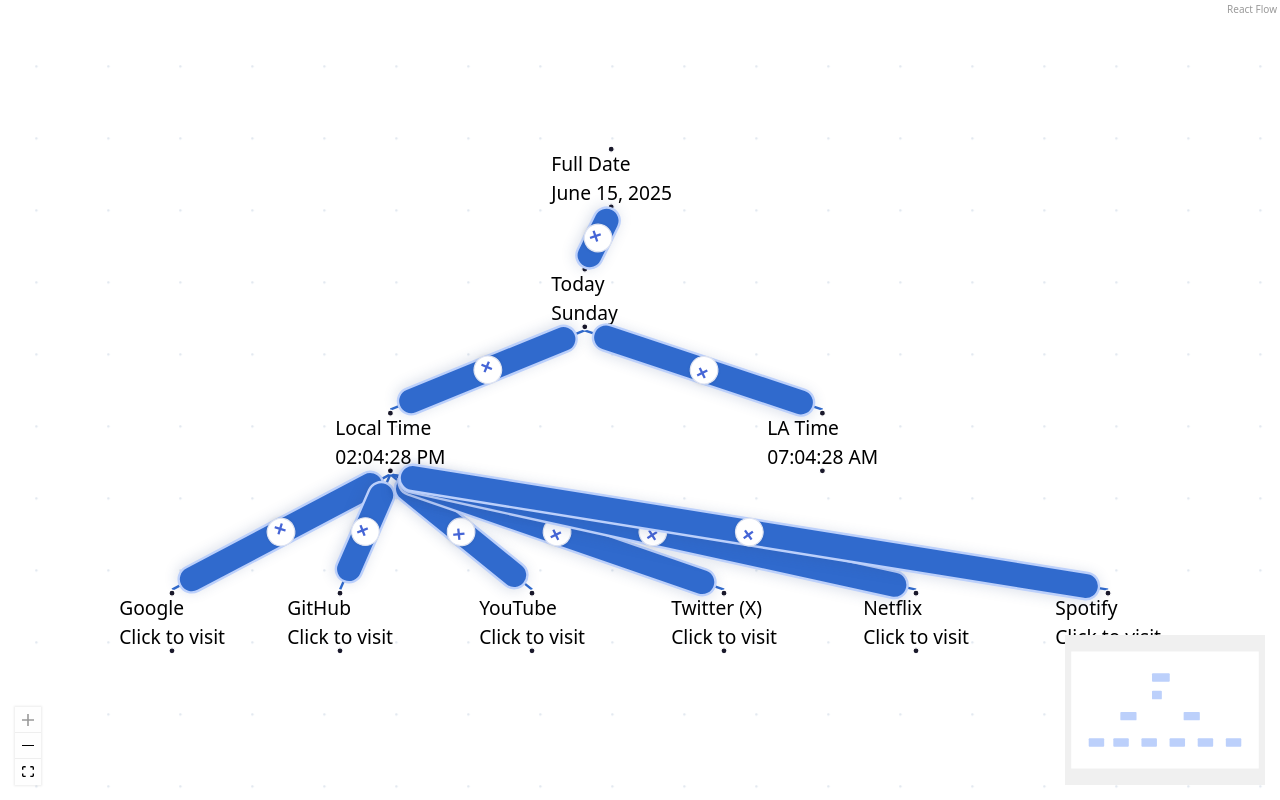
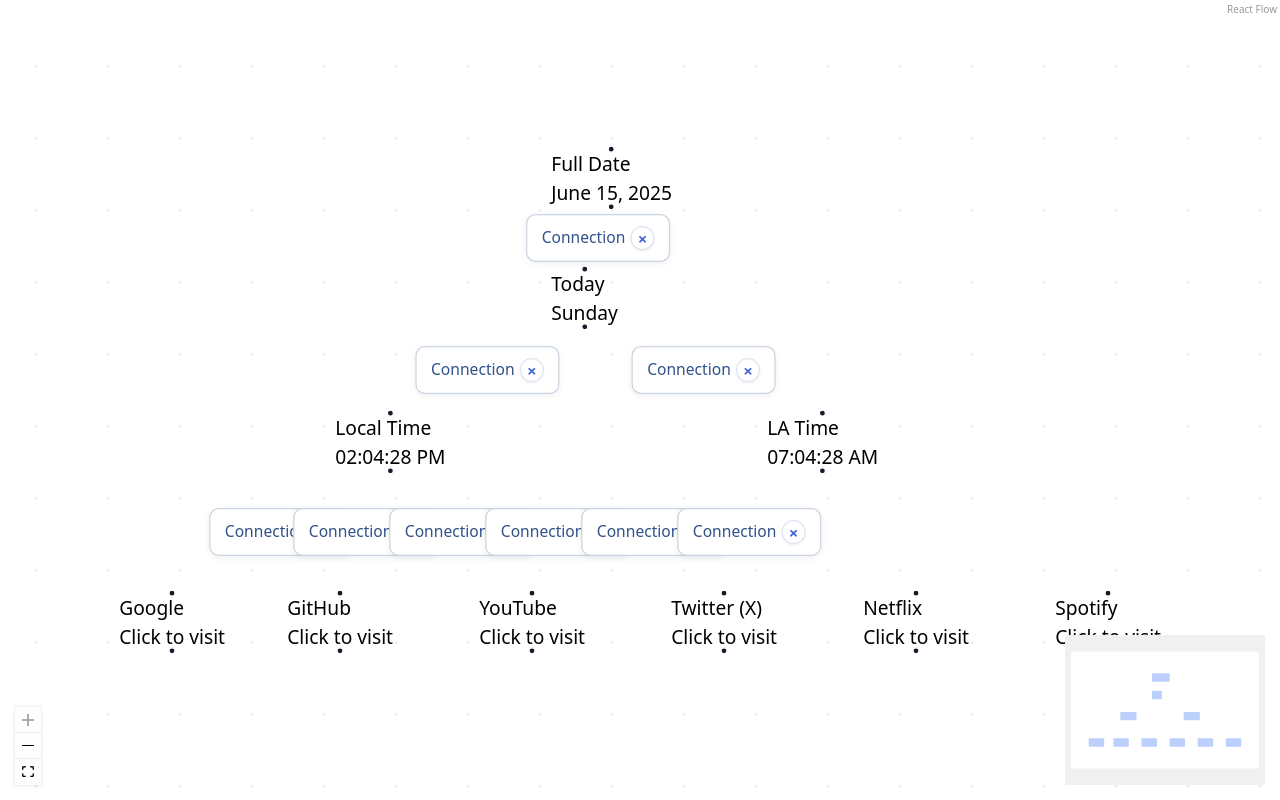
Before and after one commit to BalajiDegala/grid, a React (Vite) app: page / in a window 1280 px wide. Built offline with nearby package versions, Linux system fonts and the light colour scheme.

Commit message:
Refactor: Node-like connection structure
Updated EditableEdge to render connections as small, horizontal, node-like elements at the midpoint, removing the underlying line and applying node styling.

```diff
--- a/src/components/EditableEdge.tsx
+++ b/src/components/EditableEdge.tsx
@@ -1,6 +1,5 @@
 import React, { useCallback } from 'react';
 import {
-  BaseEdge,
   EdgeLabelRenderer,
   useReactFlow,
   EdgeProps
@@ -8,14 +7,6 @@ import {
 
 // Type for control points, but no generics needed
 type ControlPoint = { x: number; y: number };
-
-function getAngle(x1: number, y1: number, x2: number, y2: number) {
-  return (Math.atan2(y2 - y1, x2 - x1) * 180) / Math.PI;
-}
-
-function getDistance(x1: number, y1: number, x2: number, y2: number) {
-  return Math.sqrt((x2 - x1) ** 2 + (y2 - y1) ** 2);
-}
 
 export default function EditableEdge({
   id,
@@ -35,7 +26,6 @@ export default function EditableEdge({
     setEdges((edges) => edges.filter((edge) => edge.id !== id));
   }, [id, setEdges]);
 
-  let edgePath: string = '';
   let labelX = (sourceX + targetX) / 2;
   let labelY = (sourceY + targetY) / 2;
 
@@ -44,46 +34,15 @@ export default function EditableEdge({
     : undefined;
 
   if (controlPoints && controlPoints.length > 0) {
-    // Freeform: draw polyline through control points
-    const points = [
-      { x: sourceX, y: sourceY },
-      ...controlPoints,
-      { x: targetX, y: targetY },
-    ];
-    edgePath = `M ${points[0].x} ${points[0].y}`;
-    for (let i = 1; i < points.length; i++) {
-      edgePath += ` L ${points[i].x} ${points[i].y}`;
-    }
-    // Place label at the center control point if possible
-    const midIndex = Math.floor(points.length / 2);
-    labelX = points[midIndex].x;
-    labelY = points[midIndex].y;
-  } else {
-    // STRAIGHT LINE: as a pill-like rectangle with a delete button
-    edgePath = `M ${sourceX} ${sourceY} L ${targetX} ${targetY}`;
-    labelX = (sourceX + targetX) / 2;
-    labelY = (sourceY + targetY) / 2;
+    // For freeform edges, place label at the center control point if possible
+    const midIndex = Math.floor(controlPoints.length / 2);
+    labelX = controlPoints[midIndex]?.x || labelX;
+    labelY = controlPoints[midIndex]?.y || labelY;
   }
-
-  // Rectangle node settings
-  const rectDistance = getDistance(sourceX, sourceY, targetX, targetY);
-  const rectMidX = labelX;
-  const rectMidY = labelY;
-  const rectAngle = getAngle(sourceX, sourceY, targetX, targetY);
-  const rectHeight = 24;
-  const rectWidth = Math.max(56, rectDistance - 14); // Minimum width, leave some margin
 
   return (
     <>
-      <BaseEdge
-        path={edgePath}
-        markerEnd={markerEnd}
-        style={{
-          strokeWidth: 2,
-          stroke: '#4E6CF3',
-          ...style,
-        }}
-      />
+      {/* Control points for freeform edges */}
       {controlPoints?.map((point, idx) => (
         <circle
           key={idx}
@@ -100,7 +59,7 @@ export default function EditableEdge({
         />
       ))}
 
-      {/* Rectangle pill for straight lines only (not for freeform edges) */}
+      {/* Node-like rectangular connection for straight lines */}
       {!controlPoints?.length && (
         <EdgeLabelRenderer>
           <div
@@ -108,67 +67,70 @@ export default function EditableEdge({
               position: 'absolute',
               left: 0,
               top: 0,
-              transform: `
-                translate(-50%, -50%)
-                translate(${rectMidX}px, ${rectMidY}px)
-                rotate(${rectAngle}deg)
-              `,
-              width: `${rectWidth}px`,
-              height: `${rectHeight}px`,
-              display: 'flex',
-              alignItems: 'center',
-              justifyContent: 'center',
+              transform: `translate(-50%, -50%) translate(${labelX}px, ${labelY}px)`,
               pointerEvents: 'all',
               zIndex: 18,
             }}
           >
             <div
+              className="connection-node"
               style={{
-                background: '#306ACD',
-                border: '2px solid #BCD0FB',
-                color: '#fff',
-                borderRadius: '999px',
-                boxShadow: '0 1.5px 11px #2e49882c',
-                height: rectHeight,
-                width: rectWidth,
+                background: '#fff',
+                borderRadius: '8px',
+                border: '1.5px solid #CBD5E1',
+                boxShadow: '0 1.5px 6px #0001',
+                minWidth: '120px',
+                height: '40px',
                 display: 'flex',
                 alignItems: 'center',
-                justifyContent: 'center',
+                justifyContent: 'space-between',
+                padding: '8px 12px',
                 fontFamily: 'inherit',
                 fontSize: '13px',
-                fontWeight: 500,
-                letterSpacing: '0.05em',
-                cursor: 'pointer',
-                transition: 'box-shadow 0.18s',
+                fontWeight: '500',
+                color: '#31518a',
                 position: 'relative',
+                transition: 'all 0.2s ease',
+              }}
+              onMouseEnter={(e) => {
+                e.currentTarget.style.background = '#f3f7fd';
+                e.currentTarget.style.borderColor = '#306ACD';
+                e.currentTarget.style.color = '#19398a';
+              }}
+              onMouseLeave={(e) => {
+                e.currentTarget.style.background = '#fff';
+                e.currentTarget.style.borderColor = '#CBD5E1';
+                e.currentTarget.style.color = '#31518a';
               }}
             >
-              {/* Centered delete button - you can also show type or label here */}
+              <span>Connection</span>
               <button
-                className="editable-edge-button"
                 onClick={onEdgeClick}
                 style={{
                   background: '#fff',
-                  border: '1.3px solid #dee3f1',
+                  border: '1px solid #dee3f1',
                   borderRadius: '50%',
-                  width: '24px',
-                  height: '24px',
+                  width: '20px',
+                  height: '20px',
                   cursor: 'pointer',
                   color: '#4565d6',
-                  fontSize: '18px',
-                  fontWeight: 600,
-                  marginLeft: 0,
-                  marginRight: 0,
-                  marginTop: 0,
-                  marginBottom: 0,
-                  boxShadow: '0 1px 3px #0001',
-                  position: 'absolute',
-                  left: '50%',
-                  top: '50%',
-                  transform: 'translate(-50%, -50%)',
-                  zIndex: 2,
+                  fontSize: '14px',
+                  fontWeight: '600',
+                  display: 'flex',
+                  alignItems: 'center',
+                  justifyContent: 'center',
+                  boxShadow: '0 1px 2px #0001',
+                  transition: 'all 0.2s ease',
                 }}
-                title="Delete edge"
+                onMouseEnter={(e) => {
+                  e.currentTarget.style.background = '#e0e7ef';
+                  e.currentTarget.style.boxShadow = '0 2px 4px #306acd34';
+                }}
+                onMouseLeave={(e) => {
+                  e.currentTarget.style.background = '#fff';
+                  e.currentTarget.style.boxShadow = '0 1px 2px #0001';
+                }}
+                title="Delete connection"
               >
                 ×
               </button>
@@ -177,7 +139,7 @@ export default function EditableEdge({
         </EdgeLabelRenderer>
       )}
 
-      {/* Label pill for freeform: keep text button at relevant position for freeform */}
+      {/* Label for freeform edges - keep simple delete button */}
       {controlPoints?.length > 0 && (
         <EdgeLabelRenderer>
           <div
```
